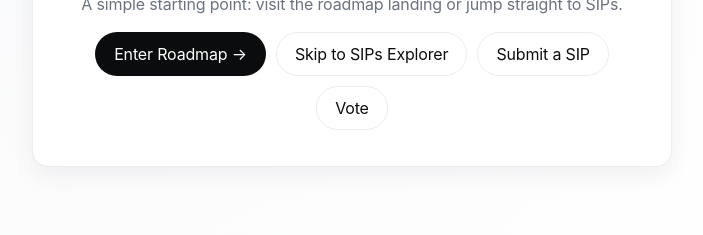
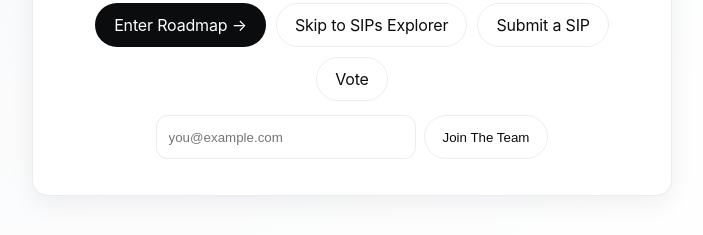
Before and after one commit to exponentlabshq/stacks-catalyst-rfc-sip, a plain HTML site: page pre.html in a window 1280 px wide. Shown: the part 395-630 px from the top of the page, without its empty margins (288-991 px from the left). Drawn offline with Linux system fonts and the light colour scheme.

Commit message:
feat(pre): add 'Join The Team' email form (mailto private@exponentlabs.ai)

```diff
--- a/pre.html
+++ b/pre.html
@@ -17,6 +17,8 @@
       .pre-actions { display: flex; gap: 10px; justify-content: center; margin-top: 18px; flex-wrap: wrap; }
       .btn { display: inline-flex; align-items: center; gap: 10px; height: 44px; padding: 0 18px; border-radius: 999px; border: 1px solid var(--border); background: var(--text); color: var(--bg); text-decoration: none; }
       .btn.secondary { background: transparent; color: var(--text); }
+      .join { display:flex; gap:8px; justify-content:center; margin-top:14px; flex-wrap: wrap; }
+      .join input[type="email"] { width: 260px; padding: 10px 12px; border: 1px solid var(--border); border-radius: 12px; background: var(--card); color: var(--text); }
     </style>
   </head>
   <body>
@@ -31,6 +33,10 @@
           <a class="btn secondary" href="submit-sip.html">Submit a SIP</a>
           <a class="btn secondary" href="view-submitted-sips.html">Vote</a>
         </div>
+        <form class="join" id="joinForm" onsubmit="event.preventDefault();(function(){const e=document.getElementById('joinEmail').value.trim();const subj=encodeURIComponent('Join The Team');const body=encodeURIComponent('Please reach out to: '+e);window.location.href=`mailto:private@exponentlabs.ai?subject=${subj}&body=${body}`;})();">
+          <input type="email" id="joinEmail" placeholder="you@example.com" required />
+          <button class="btn secondary" type="submit">Join The Team</button>
+        </form>
       </div>
     </main>
   </body>
```
